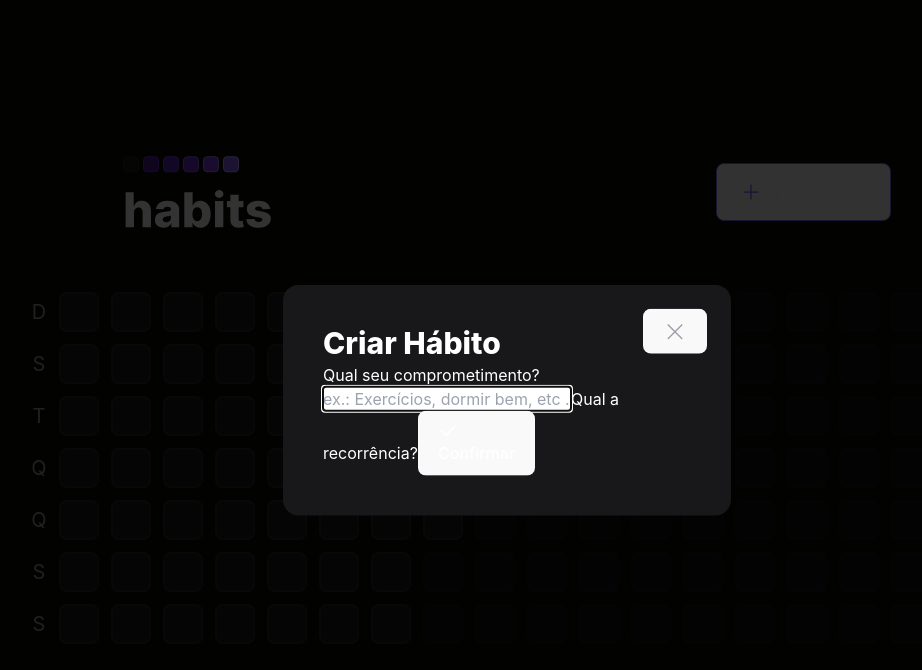
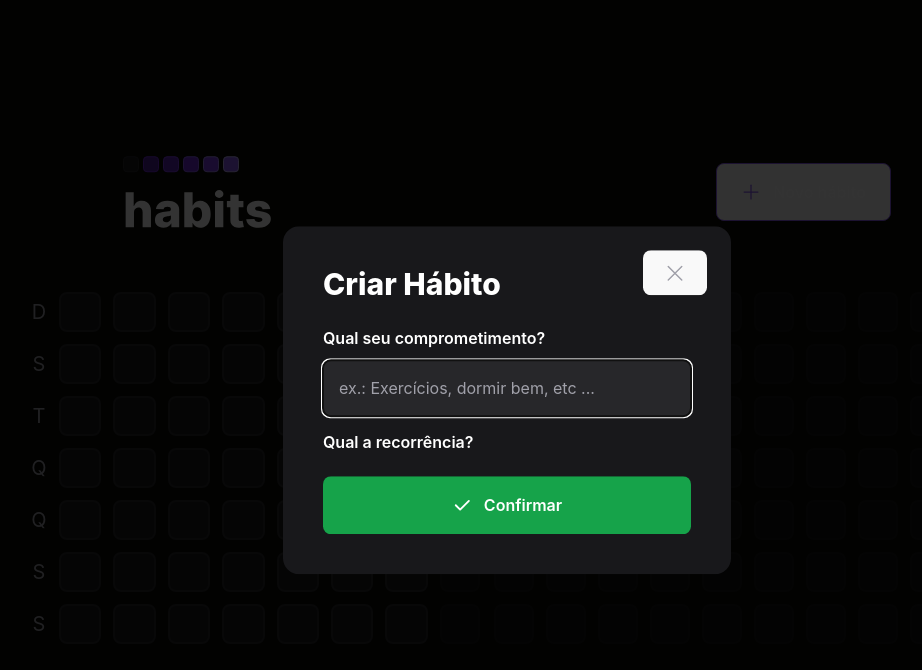
Before and after one commit to techpril/often, a React (Vite) app in the folder web/: page / in a window 1280 px wide. Both pictures are taken after a click on the button "Novo hábito". Shown: the top 670 px of the page, without its empty margins (133-1055 px from the left). Built offline with nearby package versions, Linux system fonts and the light colour scheme.

Commit message:
popover com radix

```diff
--- a/web/package.json
+++ b/web/package.json
@@ -10,6 +10,7 @@
   },
   "dependencies": {
     "@radix-ui/react-dialog": "^1.0.2",
+    "@radix-ui/react-popover": "^1.0.4",
     "dayjs": "^1.11.7",
     "phosphor-react": "^1.4.1",
     "react": "^18.2.0",
--- a/web/src/components/HabitDay.tsx
+++ b/web/src/components/HabitDay.tsx
@@ -1,12 +1,26 @@
-// interface HabitDayProps {
-//   completed: number
-// }
+
+import * as Popover from '@radix-ui/react-popover';
+import { ProgressBar } from './ProgressBar';
 
 export function HabitDay() {
 
 
     return (
-      <div className="w-10 h-10 bg-zinc-900 border-2 border-zinc-800 rounded-lg"></div>
+      <Popover.Root>
+        <Popover.Trigger className="w-10 h-10 bg-zinc-900 border-2 border-zinc-800 rounded-lg" />
+
+        <Popover.Portal>
+          <Popover.Content className="min-w-[320px] p-6 rounded-2xl bg-zinc-900 flex flex-col">
+              <span className="font-semibold text-zinc-400">terça-feira</span>
+              <span className="mt-1 font-extrabold leading-tight text-3xl">17/01</span>
+
+              <ProgressBar progress={75} />
+
+              <Popover.Arrow height={10} width={16} className="fill-zinc-900" />
+          </Popover.Content>
+        </Popover.Portal>
+
+      </Popover.Root>
 
     )
   }
--- a/web/src/components/NewHabitForm.tsx
+++ b/web/src/components/NewHabitForm.tsx
@@ -2,22 +2,26 @@ import { Check } from "phosphor-react";
 
 export function NewHabitForm(){
     return (
-        <form action="">
-            <label htmlFor="title">
+        <form action="" className="w-full flex flex-col mt-6">
+            <label htmlFor="title" className="font-semibold leading-tight">
                 Qual seu comprometimento?
             </label>
 
             <input
                 type="text"
+                className="p-4 rounded-lg mt-3 bg-zinc-800 text-white placeholder:text-zinc-400"
                 placeholder="ex.: Exercícios, dormir bem, etc ..."
                 autoFocus
             />
 
-            <label htmlFor="">
+            <label htmlFor="" className="font-semibold leading-tight mt-4">
                 Qual a recorrência?
             </label>
 
-            <button type="submit">
+            <button
+            type="submit"
+            className="mt-6 rounded-lg p-4 flex items-center justify-center gap-3 font-semibold bg-green-600 hover:bg-green-500"
+            >
                 <Check size={20} weight="bold" />
                 Confirmar
             </button>
--- /dev/null
+++ b/web/src/components/ProgressBar.tsx
@@ -0,0 +1,24 @@
+interface ProgressBarProps {
+    progress: number
+}
+
+export function ProgressBar(props: ProgressBarProps) {
+
+
+    return (
+      <div className="h-3 rounded-xl bg-zinc-700 w-full mt-4">
+        <div
+        role="progressbar"
+        aria-label="Progresso de hábitos completados nesse dia"
+        aria-valuenow={props.progress}
+        className="h-3 rounded-xl bg-violet-600"
+        style={{
+            width: `${props.progress}%`
+        }}
+
+        />
+
+      </div>
+
+    )
+}
```
Also changed, not shown: 1 other file (tests, documents, lock files or other folders).
